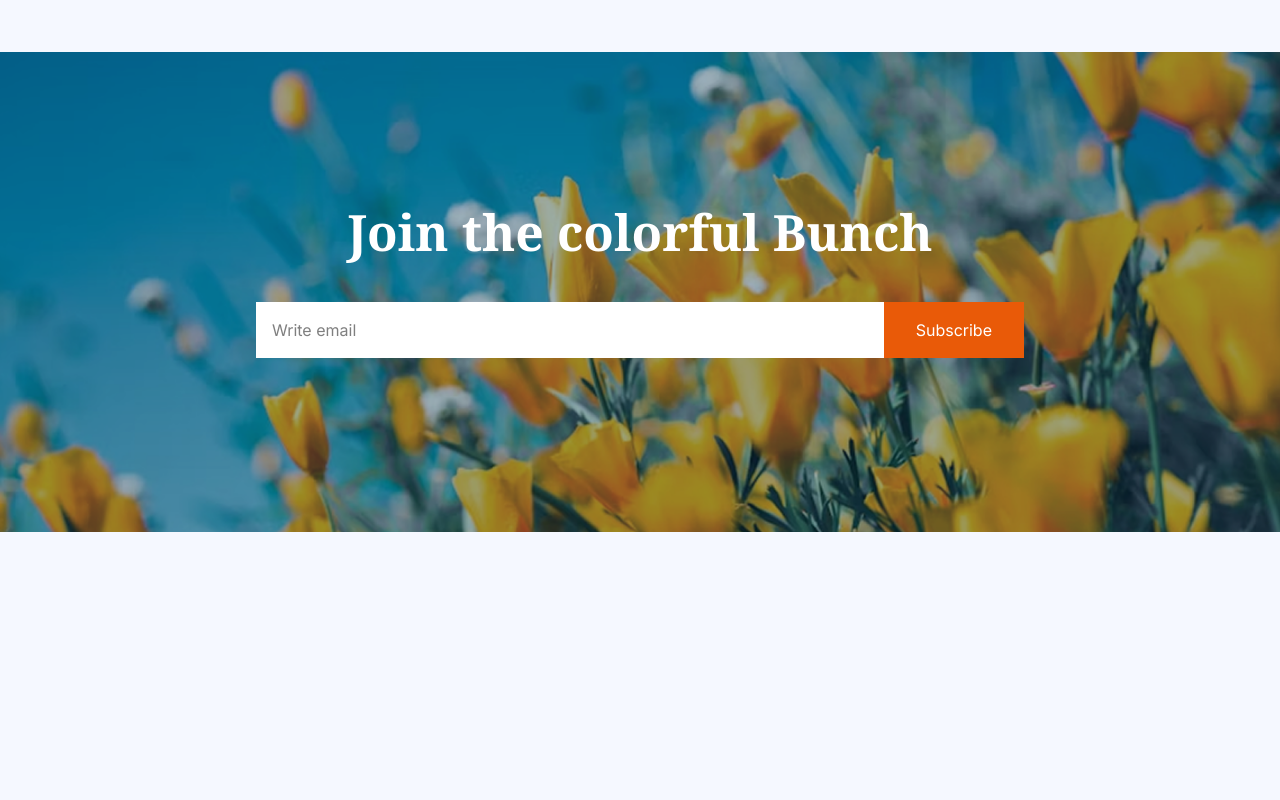
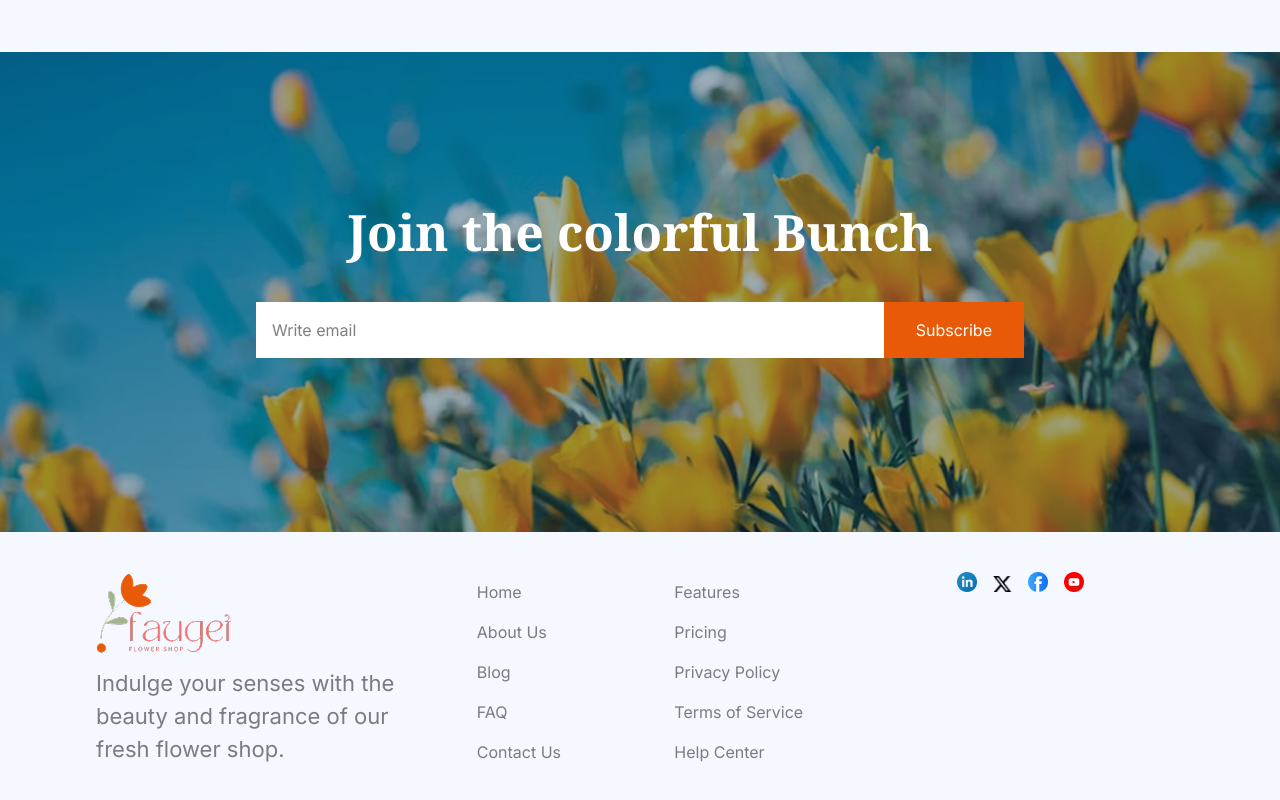
Before and after one commit to ahsayedpro/flower-market, a plain HTML site: page index.html in a window 1280 px wide. Shown: the part 3549-4349 px from the top of the page. Before the commit the page ends 4081 px from the top, so only its background shows below. Drawn offline with nearby package versions, Linux system fonts and the light colour scheme.

Commit message:
added footer and cess

```diff
--- a/index.html
+++ b/index.html
@@ -233,5 +233,35 @@
         </div>
     </section>
 
+        <!-- Footer Section Starts Here & Tailwind CSS -->
+    <footer class="max-sm:px-2 md:w-[85%] md:mx-auto md:flex my-10 md:justify-between ">
+        <div class="md:w-[30%]">
+            <img src="assets/logo.png" alt="logo">
+            <p class="max-sm:mb-2 md:mr-3 mt-3 text-black/50 xl:text-[22px]">Indulge your senses with the beauty and fragrance of our fresh flower shop. </p>
+        </div>
+        <div class="md:flex md:w-[30%] justify-between text-black/50">
+            <ul>
+                <li class="py-2"><a href="#">Home</a></li>
+                <li class="py-2"><a href="#">About Us</a></li>
+                <li class="py-2"><a href="#">Blog</a></li>
+                <li class="py-2"><a href="#">FAQ</a></li>
+                <li class="py-2"><a href="#">Contact Us</a></li>
+
+            </ul>
+            <ul>
+              <li class="py-2"><a href="#">Features</a></li>
+               <li class="py-2"><a href="#">Pricing</a></li>
+                <li class="py-2"><a href="#">Privacy Policy</a></li>
+                <li class="py-2"><a href="#">Terms of Service</a></li>
+                <li class="py-2"><a href="#">Help Center</a></li>
+            </ul>
+        </div>
+        <div class="flex md:w-[30%] items-start md:justify-center gap-4 max-sm:mt-4">
+            <img class="md:w-5 md:h-5" src="assets/icon-linkedin.png" alt="">
+            <img class="max-sm:h-5 max-sm:mt-2 md:mt-1 md:h-4" src="assets/icon-twitter.png" alt="">
+            <img class="md:w-5 md:h-5" src="assets/icon-facebook.png" alt="">
+            <img class="md:w-5 md:h-5" src="assets/icon-youtube.png" alt="">
+        </div>
+    </footer>
   </body>
 </html>
```
